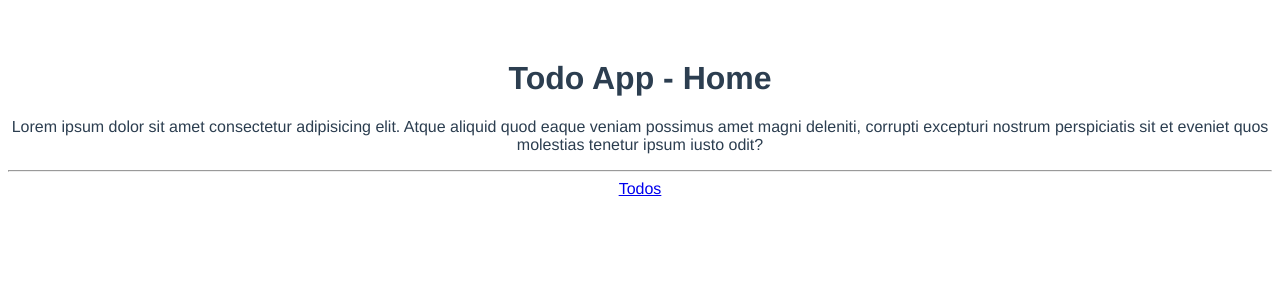
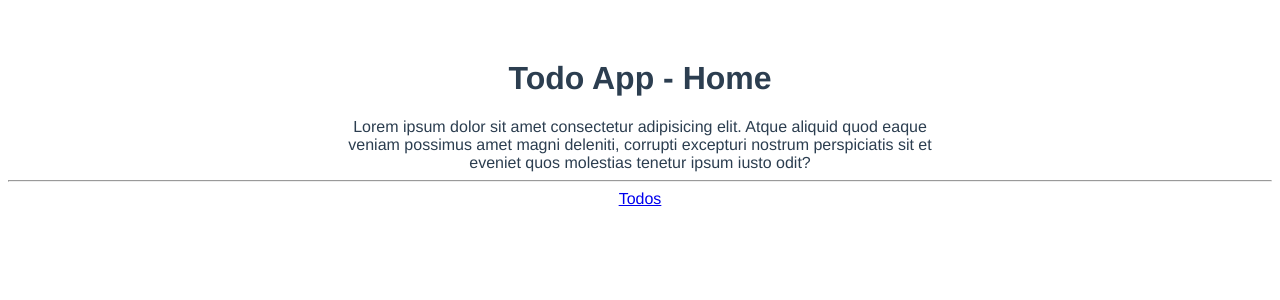
Before and after one commit to white78wolf/todo-list, a Vue app: page / in a window 1280 px wide. Shown: the top 300 px of the page. Built offline with nearby package versions, Linux system fonts and the light colour scheme; the HTML template or start-up script is replaced by a standard one.

Commit message:
Add a bit of style to Home.vue

```diff
--- a/src/views/Home.vue
+++ b/src/views/Home.vue
@@ -7,3 +7,10 @@
     <router-link to="/todos">Todos</router-link>
   </div>
 </template>
+
+<style scoped>
+p {
+  margin: 0 auto;
+  max-width: 600px;
+}
+</style>
```
